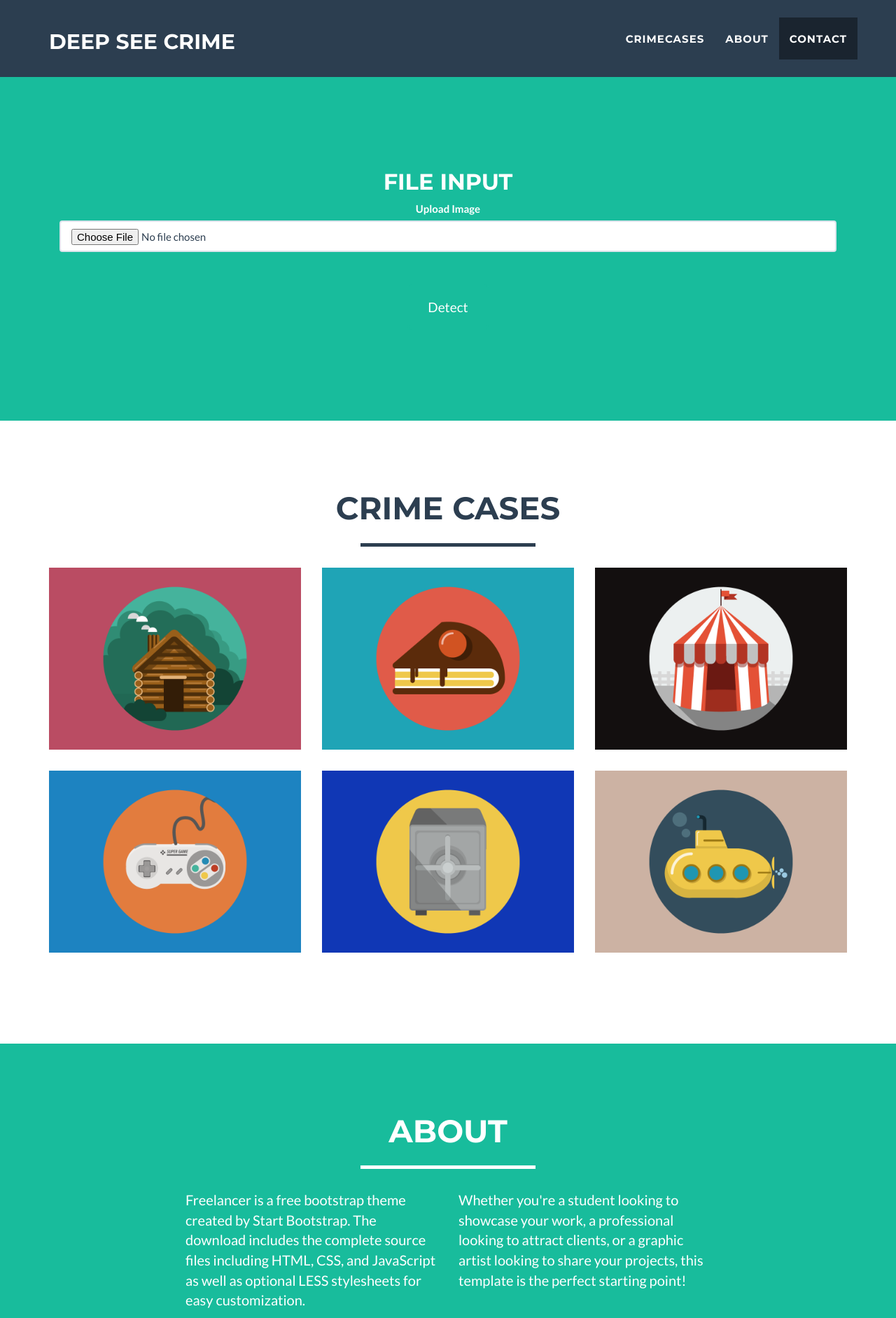
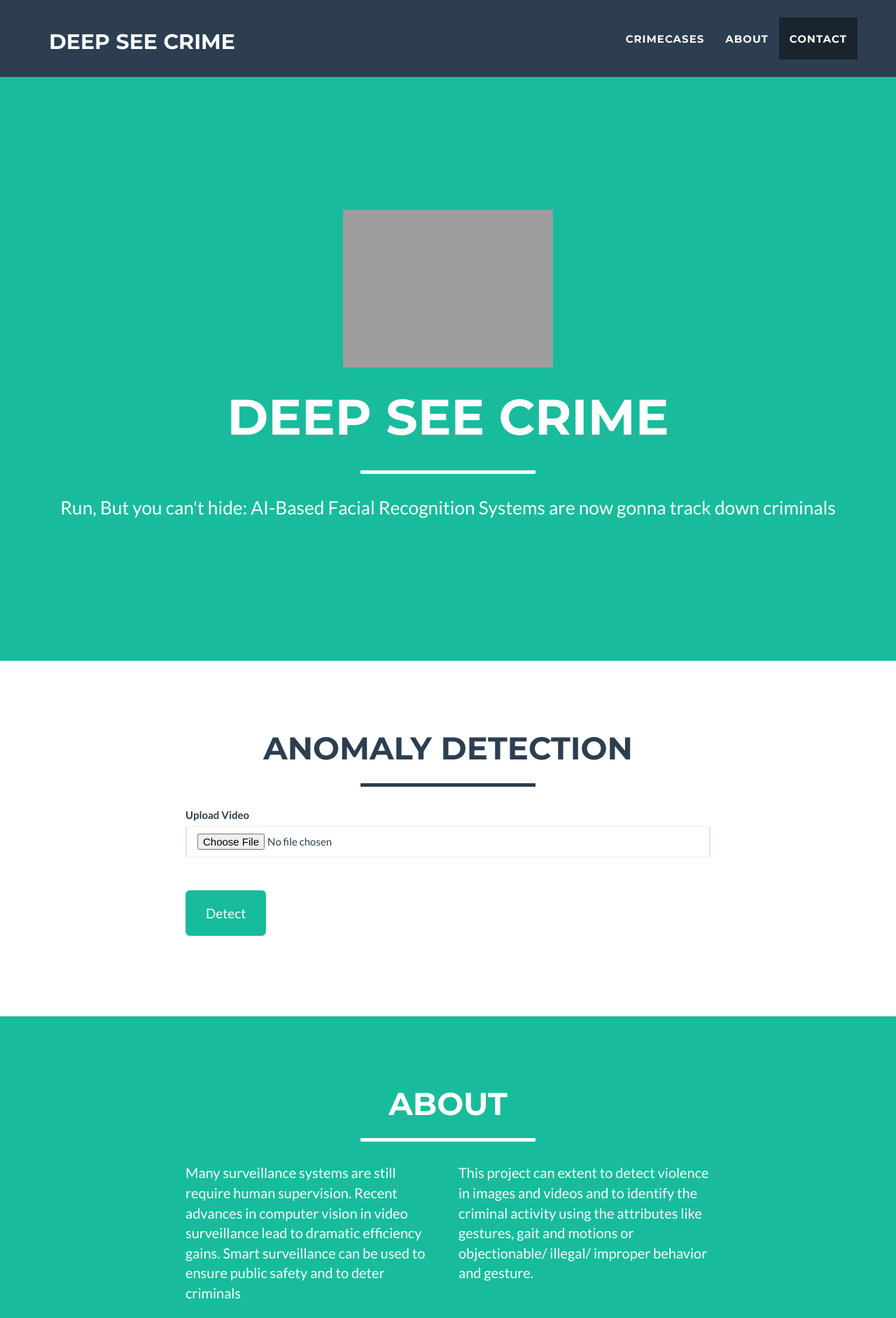
Before and after one commit to narmadha1998/deep-see-crime, a Flask app: page / in a window 1280 px wide. Shown: the top 1883 px of the page at 70% size. Run offline with Flask 2, Linux system fonts and the light colour scheme; parts of the project's set-up code (start-up, migrations or seed data) failed here and were passed over; some libraries are stand-ins or nearby versions; grey boxes are pictures that could not be loaded.

Commit message:
Update index.html

```diff
--- a/templates/index.html
+++ b/templates/index.html
@@ -5,37 +5,24 @@ Our custom title
 {% block content %}
     <!-- Header -->
 <header>
+    <section class="success" id="home">
     <div class="container">
         <div class="row">
-            <div class="col-lg-12  text-center">
-                <!--<img class="img-responsive" src="/static/img/cVision.jpg" alt=""> -->
-                <div class="col-lg-12 text-center">
-                    <h2 for="exampleInputFile">File input</h2>
-
-                   <form name="sentMessage" id="detectForm" method="post" action="/action_page" novalidate>
-                    <div class="row control-group">
-                        <div class="form-group col-xs-12 ">
-                            <label>Upload Image </label>
-                            <input type="file" class="form-control" id="file" name="file" required data-validation-required-message="Please upload image for detection.">
-                            <p class="help-block text-danger"></p>
-                        </div>
-                    </div>
-                              <br>
-                    <div id="success"></div>
-                    <div class="row">
-                        <div class="form-group col-xs-12">
-                            <button type="submit" class="btn btn-success btn-lg">Detect</button>
-                        </div>
-                    </div>
-                </form>
-
-                  </div>
+            <div class="col-lg-12">
+                <img class="img-responsive" src="/static/img/circle-cropped.png" alt="" height="300" width="300" >
+                <div class="intro-text">
+                    <span class="name">Deep See crime</span>
+                    <hr class="star-light">
+                     <span class="skills">Run, But you can't hide: AI-Based Facial Recognition Systems are now gonna track down criminals
+                    </span>
+                </div>
             </div>
         </div>
     </div>
+</section>
 </header>
 <!-- Portfolio Grid Section -->
-<section id="portfolio">
+<!--<section id="portfolio">
     <div class="container">
         <div class="row">
             <div class="col-lg-12 text-center">
@@ -106,6 +93,39 @@ Our custom title
             </div>
         </div>
     </div>
+</section>-->
+<!-- Crime Detection Section-->
+<section id="detect">
+    <div class="container">
+        <div class="row">
+            <div class="col-lg-12 text-center">
+                <h2>Anomaly Detection</h2>
+                <hr class="star-primary">
+            </div>
+        </div>
+        <div class="row">
+            <div class="col-lg-8 col-lg-offset-2">
+                <!-- To configure the contact form email address, go to mail/contact_me.php and update the email address in the PHP file on line 19. -->
+                <!-- The form should work on most web servers, but if the form is not working you may need to configure your web server differently. -->
+                <form name="sentMessage" id="predictForm" method="post" enctype=multipart/form-data action="/action_page" novalidate>
+                    <div class="row control-group">
+                        <div class="form-group col-xs-12 ">
+                            <label>Upload Video</label>
+                            <input type="file" class="form-control floating-label-form-group controls" id="file" name="file" required data-validation-required-message="Please upload video for detection.">
+                            <p class="help-block text-danger"></p>
+                        </div>
+                    </div>
+                    <br>
+                    <div id="success"></div>
+                    <div class="row">
+                        <div class="form-group col-xs-12">
+                            <button type="submit" class="btn btn-success btn-lg">Detect</button>
+                        </div>
+                    </div>
+                </form>
+            </div>
+        </div>
+    </div>
 </section>
 <!-- About Section -->
 <section class="success" id="about">
@@ -118,16 +138,16 @@ Our custom title
         </div>
         <div class="row">
             <div class="col-lg-4 col-lg-offset-2">
-                <p>Freelancer is a free bootstrap theme created by Start Bootstrap. The download includes the complete source files including HTML, CSS, and JavaScript as well as optional LESS stylesheets for easy customization.</p>
+                <p>Many surveillance systems are still require human supervision. Recent advances in computer vision in video surveillance lead to dramatic efficiency gains. Smart surveillance can be used to ensure public safety and to deter criminals</p>
             </div>
             <div class="col-lg-4">
-                <p>Whether you're a student looking to showcase your work, a professional looking to attract clients, or a graphic artist looking to share your projects, this template is the perfect starting point!</p>
+                <p>This project can extent to detect violence in images and videos and to identify the criminal activity using the attributes like gestures, gait and motions or objectionable/ illegal/ improper behavior and gesture.</p>
             </div>
-            <div class="col-lg-8 col-lg-offset-2 text-center">
+            <!--<div class="col-lg-8 col-lg-offset-2 text-center">
                 <a href="#" class="btn btn-lg btn-outline">
                     <i class="fa fa-download"></i> Download Theme
                 </a>
-            </div>
+            </div>-->
         </div>
     </div>
 </section>
@@ -146,28 +166,28 @@ Our custom title
                 <!-- The form should work on most web servers, but if the form is not working you may need to configure your web server differently. -->
                 <form name="sentMessage" id="contactForm" novalidate>
                     <div class="row control-group">
-                        <div class="form-group col-xs-12 floating-label-form-group controls">
+                        <div class="form-group col-xs-12 ">
                             <label>Name</label>
                             <input type="text" class="form-control" placeholder="Name" id="name" required data-validation-required-message="Please enter your name.">
                             <p class="help-block text-danger"></p>
                         </div>
                     </div>
                     <div class="row control-group">
-                        <div class="form-group col-xs-12 floating-label-form-group controls">
+                        <div class="form-group col-xs-12 ">
                             <label>Email Address</label>
                             <input type="email" class="form-control" placeholder="Email Address" id="email" required data-validation-required-message="Please enter your email address.">
                             <p class="help-block text-danger"></p>
                         </div>
                     </div>
                     <div class="row control-group">
-                        <div class="form-group col-xs-12 floating-label-form-group controls">
+                        <div class="form-group col-xs-12 ">
                             <label>Phone Number</label>
                             <input type="tel" class="form-control" placeholder="Phone Number" id="phone" required data-validation-required-message="Please enter your phone number.">
                             <p class="help-block text-danger"></p>
                         </div>
                     </div>
                     <div class="row control-group">
-                        <div class="form-group col-xs-12 floating-label-form-group controls">
+                        <div class="form-group col-xs-12 ">
                             <label>Message</label>
                             <textarea rows="5" class="form-control" placeholder="Message" id="message" required data-validation-required-message="Please enter a message."></textarea>
                             <p class="help-block text-danger"></p>
```
